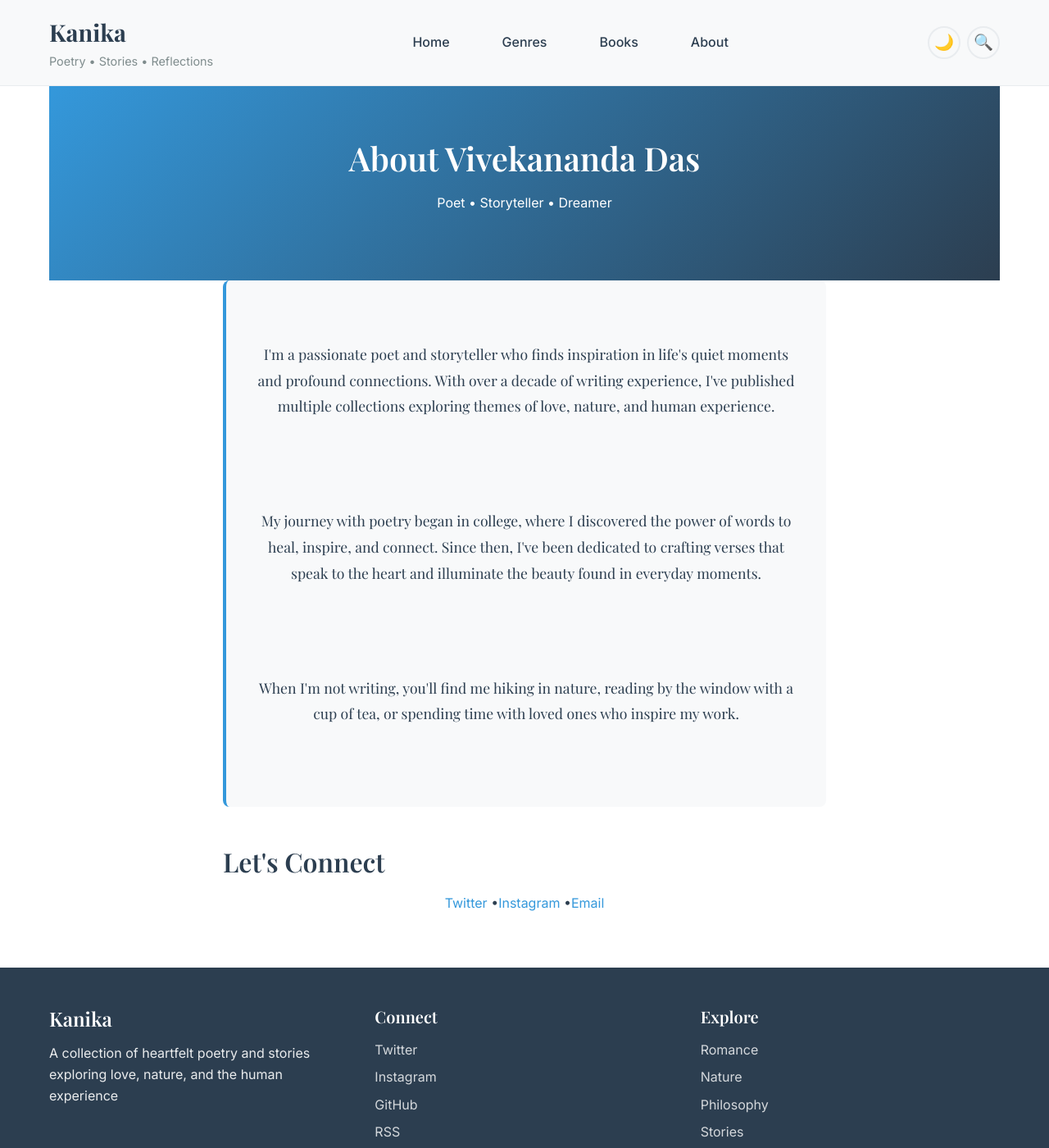
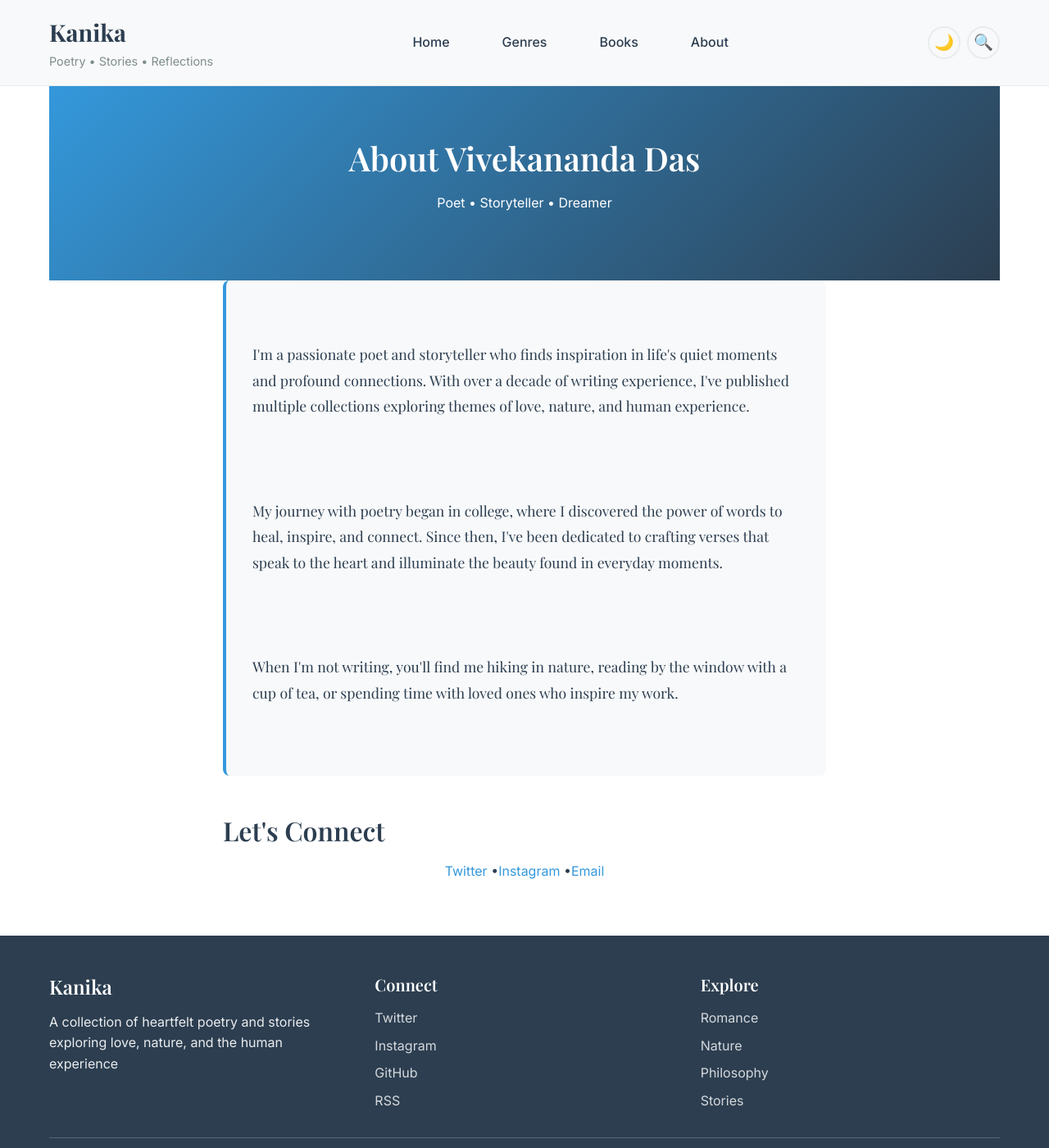
Before and after one commit to this-is-vivek/poetry-website, a Jekyll site: the page built from pages/about.html, in a window 1280 px wide and 1400 px high. Shown: the whole window at 82% size. Built offline with Jekyll 4.4.1, drawn with Linux system fonts in a browser that asks for light colours.

Commit message:
Fixed rendering issues with poems

```diff
--- a/_layouts/book.html
+++ b/_layouts/book.html
@@ -11,6 +11,9 @@ layout: default
                      alt="{{ page.title }} book cover">
             </div>
             {% endif %}
+            <div class="author-image" style="margin-top: 1rem;">
+                <img src="{{ '/assets/images/author/profile.jpg' | relative_url }}" alt="Author profile image" width="90" height="90" style="border-radius:50%;object-fit:cover;border:2px solid #eee;">
+            </div>
             <div class="book-info">
                 <h1 class="book-title">{{ page.title }}</h1>
                 {% if page.subtitle %}
--- a/assets/css/main.css
+++ b/assets/css/main.css
@@ -442,7 +442,7 @@ a:hover {
   font-family: var(--font-display), 'Noto Sans Bengali', 'Kalpurush', 'Mukti Narrow', serif;
   font-size: 1.1rem;
   line-height: 2.4; /* Better for Bengali text */
-  text-align: center;
+  text-align: left;
   margin-bottom: 3rem;
   padding: 2rem;
   background-color: var(--surface-color);
@@ -457,7 +457,7 @@ a:hover {
 
 /* Bengali-specific text improvements */
 .poem-text p {
-  margin-bottom: 1.5rem;
+  margin-bottom: 0.7rem;
   white-space: pre-line; /* Preserves line breaks */
 }
 
```
